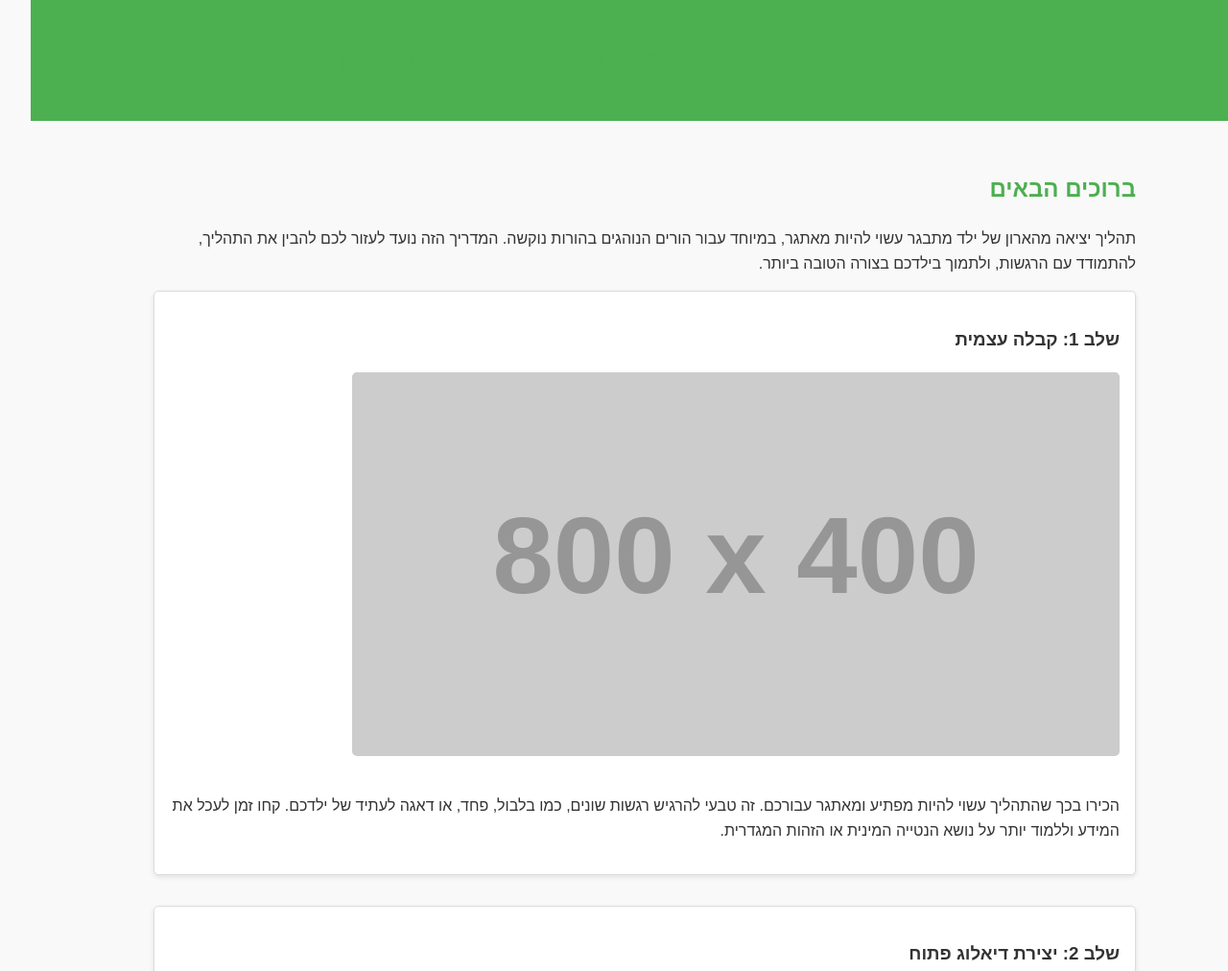
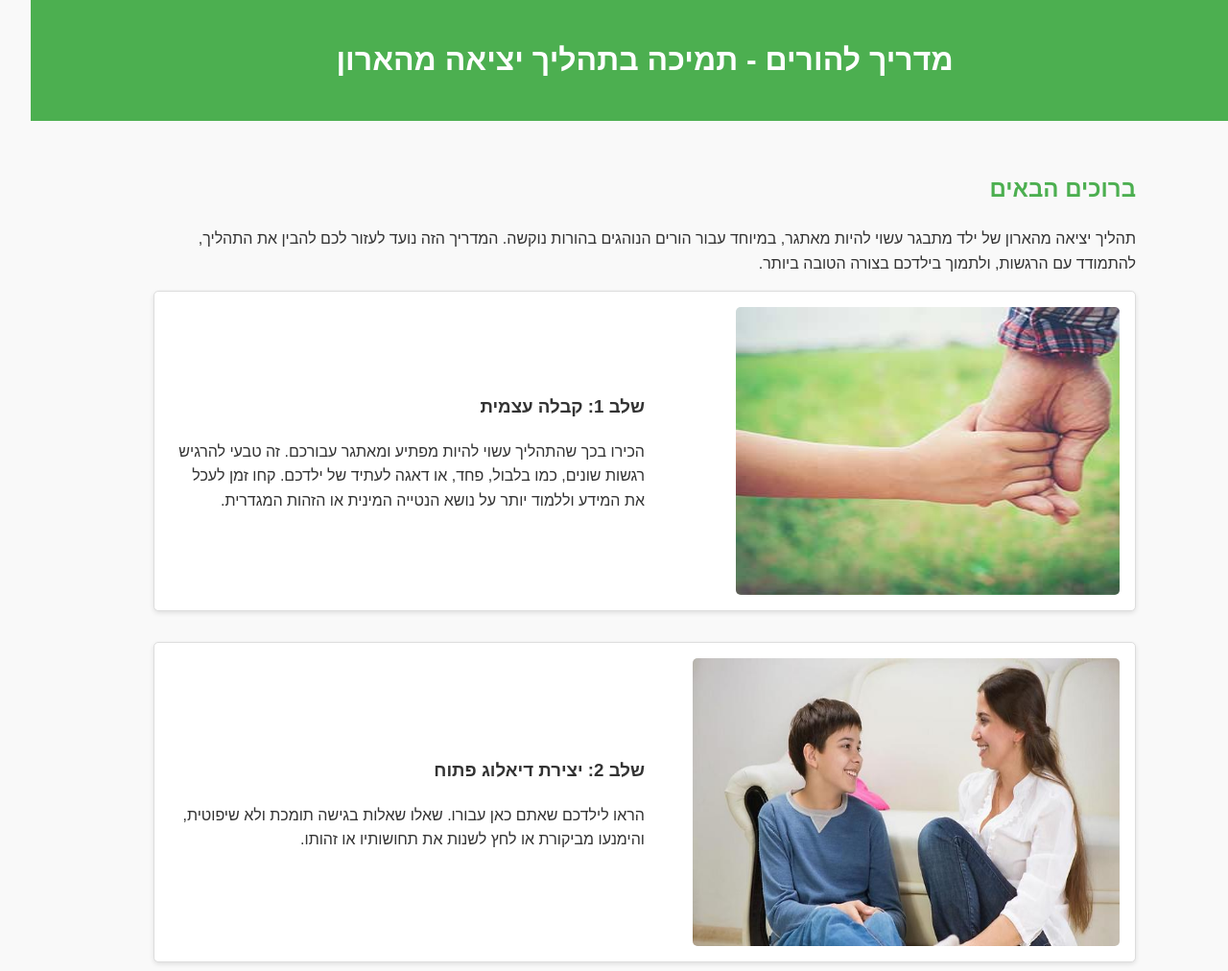
Before and after one commit to pinishlomi/parent_guide, a plain HTML site: page index.html in a window 1280 px wide. Shown: the top 1012 px of the page at 96% size. Drawn offline with Linux system fonts and the light colour scheme; placeholder pictures from the web are drawn by us.

Commit message:
add images

```diff
--- a/index.html
+++ b/index.html
@@ -21,6 +21,9 @@
       padding: 1rem 0;
       text-align: center;
     }
+    header > h1 {
+      color: white;
+    }
     .container {
       width: 80%;
       margin: 0 auto;
@@ -30,6 +33,9 @@
       color: #4CAF50;
     }
     .step {
+      display: flex;
+      align-items: center;
+      justify-content: space-between;
       margin-bottom: 2rem;
       padding: 1rem;
       background: #fff;
@@ -38,9 +44,12 @@
       box-shadow: 0 2px 5px rgba(0, 0, 0, 0.1);
     }
     .step img {
-      max-width: 100%;
+      max-width: 45%;
       border-radius: 5px;
-      margin-bottom: 1rem;
+      margin-left: 1rem;
+    }
+    .step-content {
+      max-width: 50%;
     }
     footer {
       text-align: center;
@@ -69,26 +78,33 @@
   <p>תהליך יציאה מהארון של ילד מתבגר עשוי להיות מאתגר, במיוחד עבור הורים הנוהגים בהורות נוקשה. המדריך הזה נועד לעזור לכם להבין את התהליך, להתמודד עם הרגשות, ולתמוך בילדכם בצורה הטובה ביותר.</p>
 
   <div class="step">
+    <img src="/img1.png" height="300px", width="400px" alt="הורים ותמיכה">
+    <div class="step-content">
       <h3>שלב 1: קבלה עצמית</h3>
-    <img src="https://via.placeholder.com/800x400" alt="הורים ותמיכה">
       <p>הכירו בכך שהתהליך עשוי להיות מפתיע ומאתגר עבורכם. זה טבעי להרגיש רגשות שונים, כמו בלבול, פחד, או דאגה לעתיד של ילדכם. קחו זמן לעכל את המידע וללמוד יותר על נושא הנטייה המינית או הזהות המגדרית.</p>
+    </div>
   </div>
 
   <div class="step">
+    <img src="/img2.png" height="300px", width="500px" alt="שיחה פתוחה">
+    <div class="step-content">
       <h3>שלב 2: יצירת דיאלוג פתוח</h3>
-    <img src="https://via.placeholder.com/800x400" alt="שיחה פתוחה">
       <p>הראו לילדכם שאתם כאן עבורו. שאלו שאלות בגישה תומכת ולא שיפוטית, והימנעו מביקורת או לחץ לשנות את תחושותיו או זהותו.</p>
+    </div>
   </div>
 
   <div class="step">
+    <img src="/img3.png" height="300px", width="400px" alt="למידה וחינוך">
+    <div class="step-content">
       <h3>שלב 3: למידה וחינוך</h3>
-    <img src="https://via.placeholder.com/800x400" alt="למידה וחינוך">
       <p>חקרו את הנושא באמצעות מקורות מהימנים. הבנה מעמיקה של הנושא תאפשר לכם לתמוך בצורה נכונה בילדכם ולעמוד לצידו מול החברה.</p>
+    </div>
   </div>
 
   <div class="step">
+    <img src="/img4.png" height="300px", width="400px" alt="תמיכה מקצועית">
+    <div class="step-content">
       <h3>שלב 4: פניה לתמיכה מקצועית</h3>
-    <img src="https://via.placeholder.com/800x400" alt="תמיכה מקצועית">
       <p>אם אתם מרגישים קושי להתמודד עם הרגשות או התהליך, שקלו לפנות למטפל משפחתי או יועץ המתמחה בנושאים של להט"ב והורות. להלן כמה מקורות מומלצים בישראל:</p>
       <ul>
         <li><a href="https://www.tehila.org.il" target="_blank">תהל"ה - תמיכה להורים</a></li>
@@ -96,11 +112,14 @@
         <li><a href="https://www.thegaycenter.org.il" target="_blank">המרכז הגאה תל אביב</a></li>
       </ul>
     </div>
+  </div>
 
   <div class="step">
+    <img src="/img5.png" height="300px", width="400px" alt="משפחה תומכת">
+    <div class="step-content">
       <h3>שלב 5: חיזוק הקשר המשפחתי</h3>
-    <img src="https://via.placeholder.com/800x400" alt="משפחה תומכת">
       <p>זכרו שהאהבה והתמיכה שלכם הם הבסיס לחיזוק הקשר המשפחתי. תהליך יציאה מהארון הוא הזדמנות לבנות אמון וקשר עמוק יותר עם ילדכם.</p>
+    </div>
   </div>
 
   <p>לשאלות נוספות, אתם מוזמנים <a href="#">ליצור קשר</a> עם אנשי מקצוע המתמחים בתחום.</p>
```
Also changed, not shown: img1.png (added), img2.png (added), img3.png (added), img4.png (added), 1 other file. Lines whose indentation alone changed are shown as unchanged.
